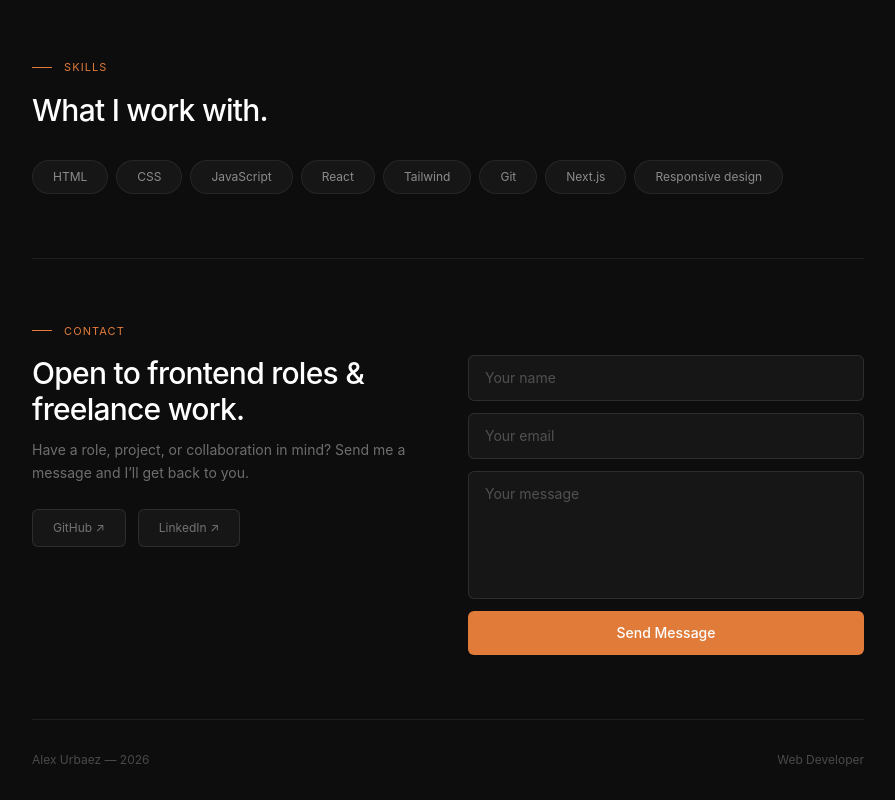
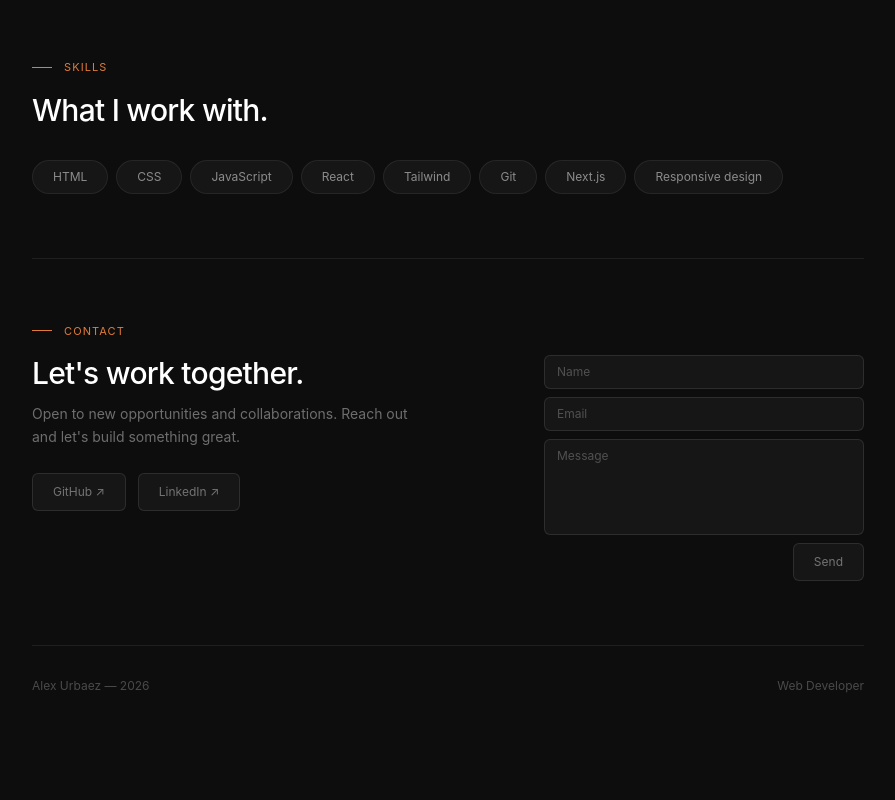
Before and after one commit to AlexUrbaez13/urbs-portfolio, a Next.js app: page / in a window 1280 px wide. Shown: the part 1506-2306 px from the top of the page, without its empty margins (192-1087 px from the left). After the commit the page ends 2232 px from the top, so only its background shows below. Built offline with nearby package versions, Linux system fonts and the light colour scheme.

Commit message:
added email form

```diff
--- a/package.json
+++ b/package.json
@@ -11,6 +11,7 @@
   },
   "dependencies": {
     "next": "^16.2.2",
+    "nodemailer": "^8.0.7",
     "react": "^19.2.4",
     "react-dom": "^19.2.4"
   },
--- /dev/null
+++ b/src/app/api/contact/route.js
@@ -0,0 +1,43 @@
+import nodemailer from "nodemailer"
+
+export async function POST(req) {
+  try {
+    const { name, email, message } = await req.json()
+
+    if (!name || !email || !message) {
+      return Response.json(
+        { error: "Missing required fields" },
+        { status: 400 }
+      )
+    }
+
+    const transporter = nodemailer.createTransport({
+      service: "gmail",
+      auth: {
+        user: process.env.EMAIL_USER,
+        pass: process.env.EMAIL_PASS,
+      },
+    })
+
+    await transporter.sendMail({
+      from: process.env.EMAIL_USER,
+      to: process.env.EMAIL_USER,
+      replyTo: email,
+      subject: `Portfolio message from ${name}`,
+      text: `
+Name: ${name}
+Email: ${email}
+
+Message:
+${message}
+      `,
+    })
+
+    return Response.json({ success: true })
+  } catch (error) {
+    return Response.json(
+      { error: "Failed to send message" },
+      { status: 500 }
+    )
+  }
+}
--- a/src/app/page.jsx
+++ b/src/app/page.jsx
@@ -1,7 +1,47 @@
+"use client"
+
+import { useState } from "react"
 import Projects from '../components/Projects'
 import FloatingNavBar from "../components/FloatingNavBar"
 
 export default function HomePage() {
+  const [loading, setLoading] = useState(false)
+  const [success, setSuccess] = useState(false)
+
+ async function handleSubmit(e) {
+  e.preventDefault()
+  setLoading(true)
+  setSuccess(false)
+  setError(false)
+
+  const formData = new FormData(e.target)
+
+  try {
+    const res = await fetch("/api/contact", {
+      method: "POST",
+      headers: {
+        "Content-Type": "application/json",
+      },
+      body: JSON.stringify({
+        name: formData.get("name"),
+        email: formData.get("email"),
+        message: formData.get("message"),
+      }),
+    })
+
+    if (res.ok) {
+      setSuccess(true)
+      e.target.reset()
+    } else {
+      setError(true)
+    }
+  } catch (err) {
+    setError(true)
+  }
+
+  setLoading(false)
+}
+
   return (
     <div className="bg-[#0d0d0d] min-h-screen text-white relative overflow-hidden">
       <FloatingNavBar />
@@ -15,7 +55,7 @@ export default function HomePage() {
             height: '600px',
             borderRadius: '50%',
             background:
-              'radial-gradient(circle, rgba(224,123,57,0.08) 0%, transparent 70%)',
+              'radial-gradient(circle, rgba(255, 107, 8, 0.08) 0%, transparent 70%)',
             top: '-100px',
             left: '-100px',
             animation: 'float1 8s ease-in-out infinite',
@@ -183,14 +223,14 @@ export default function HomePage() {
             </span>
           </div>
 
-          <div className="grid grid-cols-1 md:grid-cols-2 gap-10 items-start">
+          <div className="flex justify-between items-start gap-8">
             <div>
               <h2 className="text-3xl font-medium tracking-tight mb-3">
-                Open to frontend roles & freelance work.
+                Let's work together.
               </h2>
               <p className="text-sm text-white/40 leading-relaxed max-w-sm">
-                Have a role, project, or collaboration in mind? Send me a message
-                and I’ll get back to you.
+                Open to new opportunities and collaborations. Reach out and let's
+                build something great.
               </p>
 
               <div className="flex gap-3 mt-6">
@@ -215,39 +255,44 @@ export default function HomePage() {
             </div>
 
             <form
-              action="https://formspree.io/f/YOUR_ID"
-              method="POST"
-              className="flex flex-col gap-3 w-full"
+              onSubmit={handleSubmit}
+              className="flex flex-col gap-2 items-end w-full max-w-xs"
             >
               <input
-                type="text"
                 name="name"
-                placeholder="Your name"
+                placeholder="Name"
                 required
-                className="bg-[#161616] border border-white/10 px-4 py-3 rounded-md text-sm text-white placeholder:text-white/25 outline-none focus:border-[#e07b39] transition-all"
+                className="w-full bg-[#161616] border border-white/10 px-3 py-2 rounded-md text-xs text-white placeholder:text-white/25 outline-none focus:border-[#e07b39]"
               />
 
               <input
+                name="email"
                 type="email"
-                name="email"
-                placeholder="Your email"
+                placeholder="Email"
                 required
-                className="bg-[#161616] border border-white/10 px-4 py-3 rounded-md text-sm text-white placeholder:text-white/25 outline-none focus:border-[#e07b39] transition-all"
+                className="w-full bg-[#161616] border border-white/10 px-3 py-2 rounded-md text-xs text-white placeholder:text-white/25 outline-none focus:border-[#e07b39]"
               />
 
               <textarea
                 name="message"
-                placeholder="Your message"
+                placeholder="Message"
                 required
-                className="bg-[#161616] border border-white/10 px-4 py-3 rounded-md text-sm text-white placeholder:text-white/25 h-32 resize-none outline-none focus:border-[#e07b39] transition-all"
+                className="w-full bg-[#161616] border border-white/10 px-3 py-2 rounded-md text-xs text-white placeholder:text-white/25 h-24 resize-none outline-none focus:border-[#e07b39]"
               />
 
               <button
                 type="submit"
-                className="glow-btn bg-[#e07b39] text-white py-3 rounded-md text-sm font-medium transition-all"
+                disabled={loading}
+                className="glow-link text-xs text-white/40 px-5 py-2.5 border border-white/10 rounded-md bg-[#161616] transition-all disabled:opacity-50"
               >
-                Send Message
+                {loading ? "Sending..." : "Send"}
               </button>
+
+              {success && (
+                <p className="text-green-400 text-xs mt-1">
+                  Message sent ✓
+                </p>
+              )}
             </form>
           </div>
         </section>
```
Also changed, not shown: 1 other file (tests, documents, lock files or other folders).
